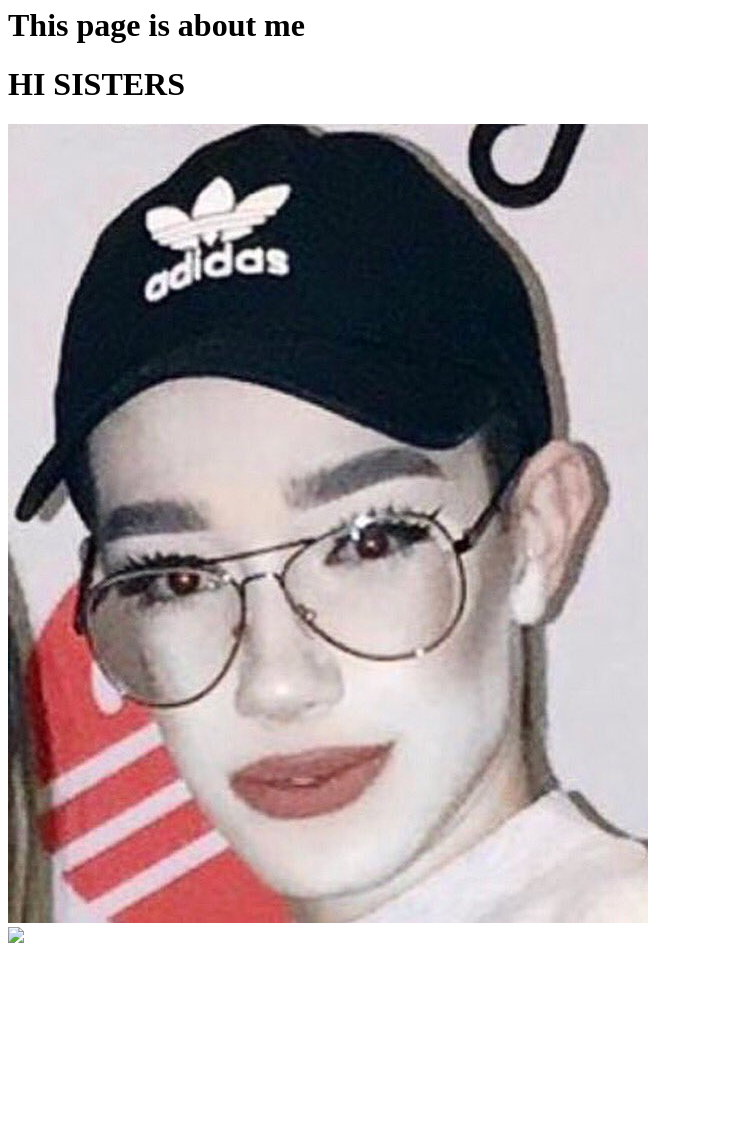
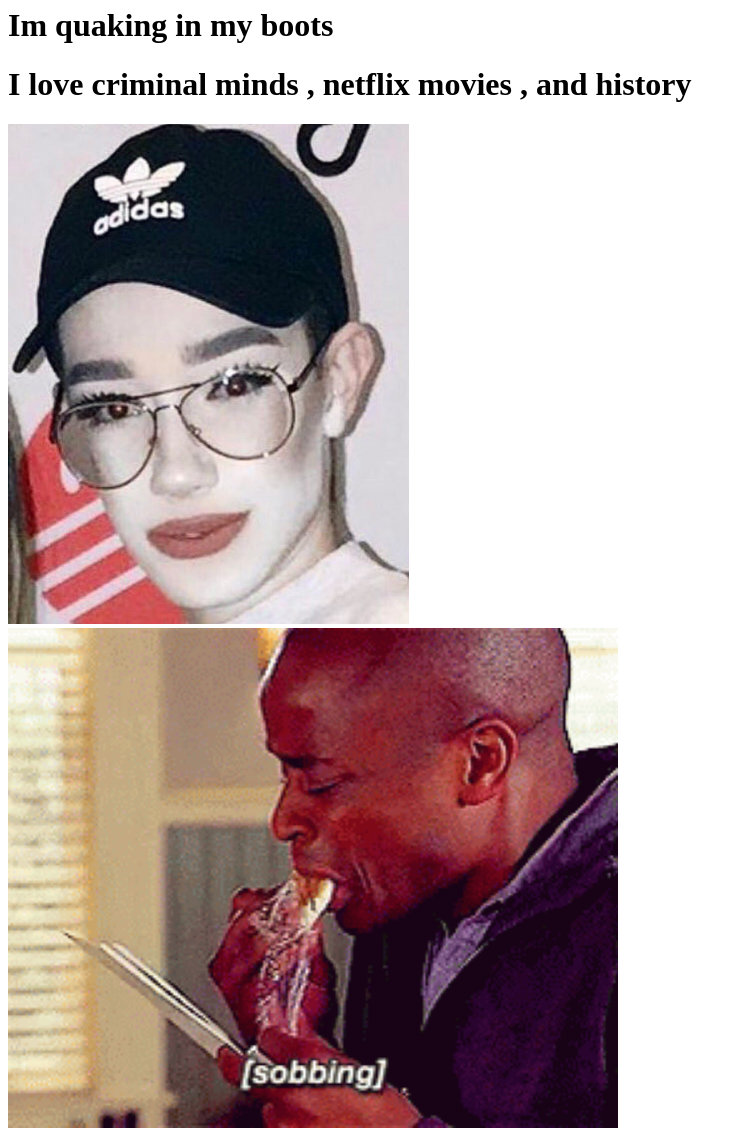
Before and after one commit to HContreras449/HContreras449.github.io, a plain HTML site: page my_website/about.html in a window 1280 px wide. Shown: the part 40-1168 px from the top of the page, without its empty margins (0-746 px from the left). Before the commit the page ends 995 px from the top, so only its background shows below. Drawn offline with Linux system fonts and the light colour scheme.

Commit message:
Add stuff

```diff
--- a/my_website/about.html
+++ b/my_website/about.html
@@ -8,11 +8,12 @@
     <a href="index.html">Home</a>
     <a href="portfolio.html">Portfolio</a>
     <a href="about.html">about me </a>
-    <h1>This page is about me</h1>
-     <h1>HI SISTERS </h1>
-    <img src="images/flashbackmary.jpg" h6teight="250">
+     <h1>Im quaking in my boots </h1>
+      <h1>I love criminal minds , netflix movies , and history </h1>
+    <img src="images/flashbackmary.jpg" height="500">
     <br>
-      <img src="images/jet.jpg" height="500">
+      <img src="images/sob.gif" height="500">
+       <img src="images/snooki.gif" height="500">
     </a>
 	  </body>
 	</html>
```
Also changed, not shown: my_website/portfolio.html (+1 -1 lines).
